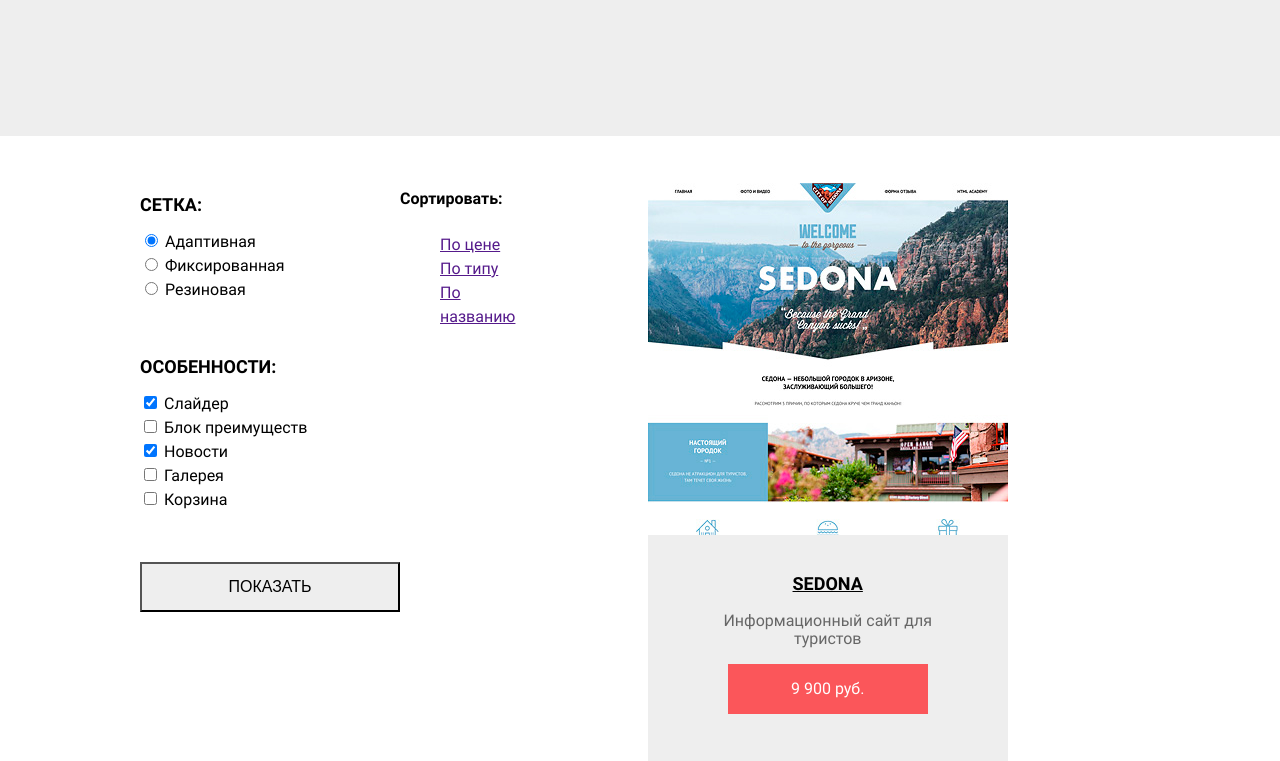
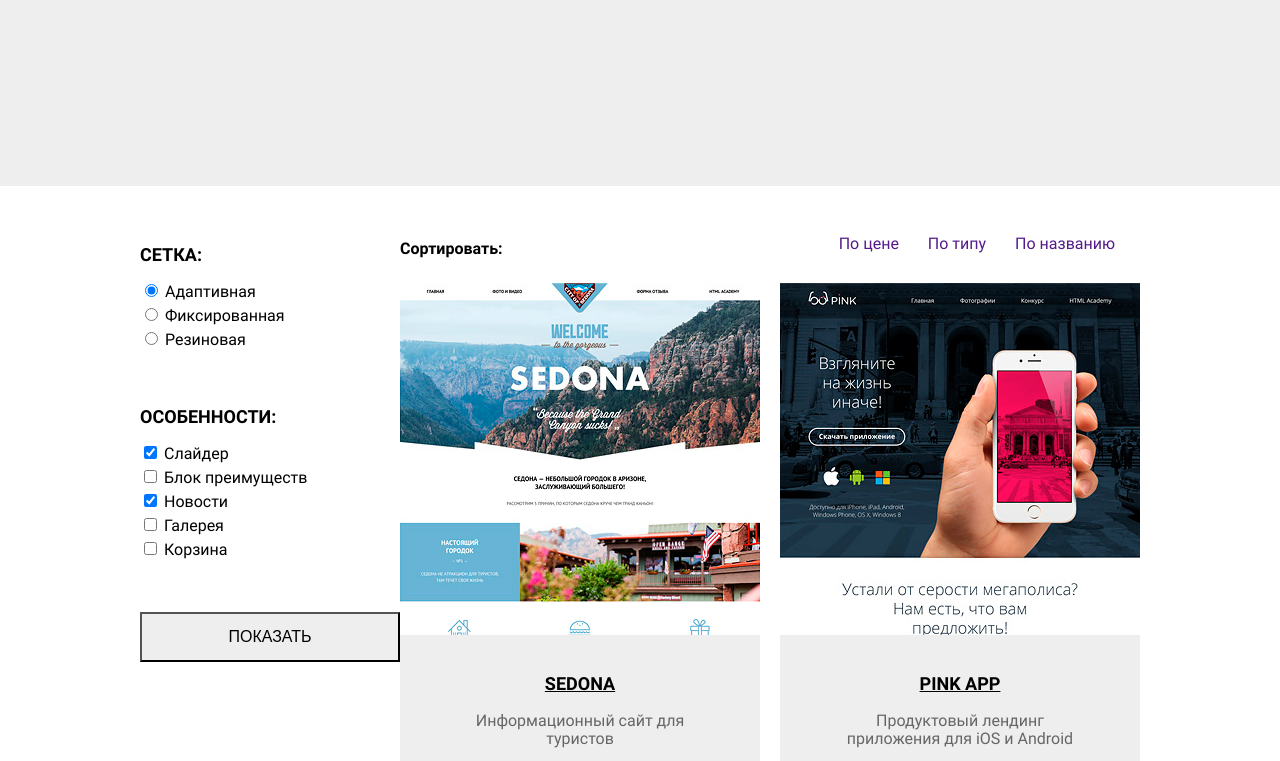
Before and after one commit to the-rubbiest/1157027-nerds-26, a plain HTML site: page catalog.html in a window 1280 px wide. Shown: the part 219-980 px from the top of the page. Drawn offline with Linux system fonts and the light colour scheme.

Commit message:
Fix grid for catalog

```diff
--- a/catalog.html
+++ b/catalog.html
@@ -26,7 +26,7 @@
       <h1 class="catalog-header">Магазин готовых шаблонов</h1>
     </header>
     <main class="catalog">
-      <aside>
+      <aside class="filter">
         <form action="/filter-catalog" method="get">
           <div class="filter-item">
             <h4 class="input-header">Сетка:</h4>
@@ -70,18 +70,21 @@
         </form>
       </aside>
       <section class="catalog-sort">
+        <div class="sort-items">
           <h4>Сортировать:</h4>
+          <div>
             <ul>
-          <li class="sort"><a href="">По цене</a></li>
-          <li class="sort"><a href="">По типу</a></li>
-          <li class="sort"><a href="">По названию</a></li>
+              <li class="sort-item"><a href="">По цене</a></li>
+              <li class="sort-item"><a href="">По типу</a></li>
+              <li class="sort-item"><a href="">По названию</a></li>
             </ul>
             <!-- Треугольники сортировки. Не уверен, задаются ли они через css
             или подключаются как изображения. Пока что сделал, будто через css. -->
             <a href="" class="sort-down"></a>
             <a href="" class="sort-up"></a>
-      </section>
-      <section class="catalog-content">
+          </div>
+        </div>
+        <div class="catalog-content">
           <div class="catalog-items">
             <div class="catalog-item">
               <!-- Не совсем понимаю, как сделаны кружки сверху карточки проекта.
@@ -165,6 +168,7 @@
             <a href="">3</a>
             <a href="">Следующая</a>
           </div>
+        </div>
       </section>
     </main>
     <footer class="main-footer">
--- a/css/style.css
+++ b/css/style.css
@@ -38,12 +38,13 @@ body {
 .main-header {
   background-color: #eeeeee;
   min-height: 355px;
+  padding-top: 50px;
 }
 
 .header-top {
   display: flex;
   align-items: center;
-  justify-content: space-around;
+  justify-content: space-between;
   margin-left: 140px;
   margin-right: 140px;
 }
@@ -59,10 +60,6 @@ body {
   list-style: none;
 }
 
-.nav-item a {
-  text-decoration: none;
-}
-
 .basket-link::before {
   background-image: url('../img/cart-icon.svg');
   background-repeat: no-repeat;
@@ -75,6 +72,7 @@ body {
 
 .nav-link {
   color: #000000;
+  text-decoration: none;
 }
 
 .nav-link:hover {
@@ -93,8 +91,14 @@ body {
   list-style: none;
 }
 
-.sort {
+.sort-item {
+  display: inline;
   list-style: none;
+  margin-right: 25px;
+}
+
+.sort-item a {
+  text-decoration: none;
 }
 
 .slider {
@@ -163,9 +167,15 @@ body {
 
 .services {
   display: flex;
-  justify-content: center;
+  justify-content: space-between;
+  margin-left: 140px;
+  margin-right: 140px;
   margin-top: 80px;
   margin-bottom: 80px;
+}
+
+.service {
+  width: 300px;
 }
 
 .service-content h3 {
@@ -205,6 +215,8 @@ body {
 
 .main-footer {
   margin-top: 80px;
+  margin-left: 140px;
+  margin-right: 140px;
 }
 
 .contacts {
@@ -232,7 +244,7 @@ body {
 .social-networks {
   min-height: 217px;
   display: flex;
-  margin-left: 140px;
+  justify-content: center;
 }
 
 .social-link {
@@ -356,7 +368,6 @@ body {
   text-transform: uppercase;
   text-align: center;
   width: 260px;
-  vertical-align: center;
 }
 
 .filter-button:hover {
@@ -369,14 +380,13 @@ body {
 }
 
 .catalog-items {
-  align-items: center;
   display: flex;
-  justify-content: center;
+  justify-content: space-between;
   flex-wrap: wrap;
 }
 
 .catalog-item {
-  margin: 17px 20px;
+  margin-bottom: 34px;
   position: relative;
 }
 
@@ -441,7 +451,7 @@ body {
 
 .catalog {
   display: flex;
-  justify-content: center;
+  justify-content: space-between;
   margin: 30px 140px 30px 140px;
 }
 
@@ -454,6 +464,19 @@ body {
   padding-left: 20px;
 }
 
+.filter {
+  width: 260px;
+}
+
+.catalog-sort {
+  width: 760px;
+}
+
 .filter-item {
   margin-bottom: 50px;
 }
+
+.sort-items {
+  display: flex;
+  justify-content: space-between;
+}
```
Lines whose indentation alone changed are shown as unchanged.
